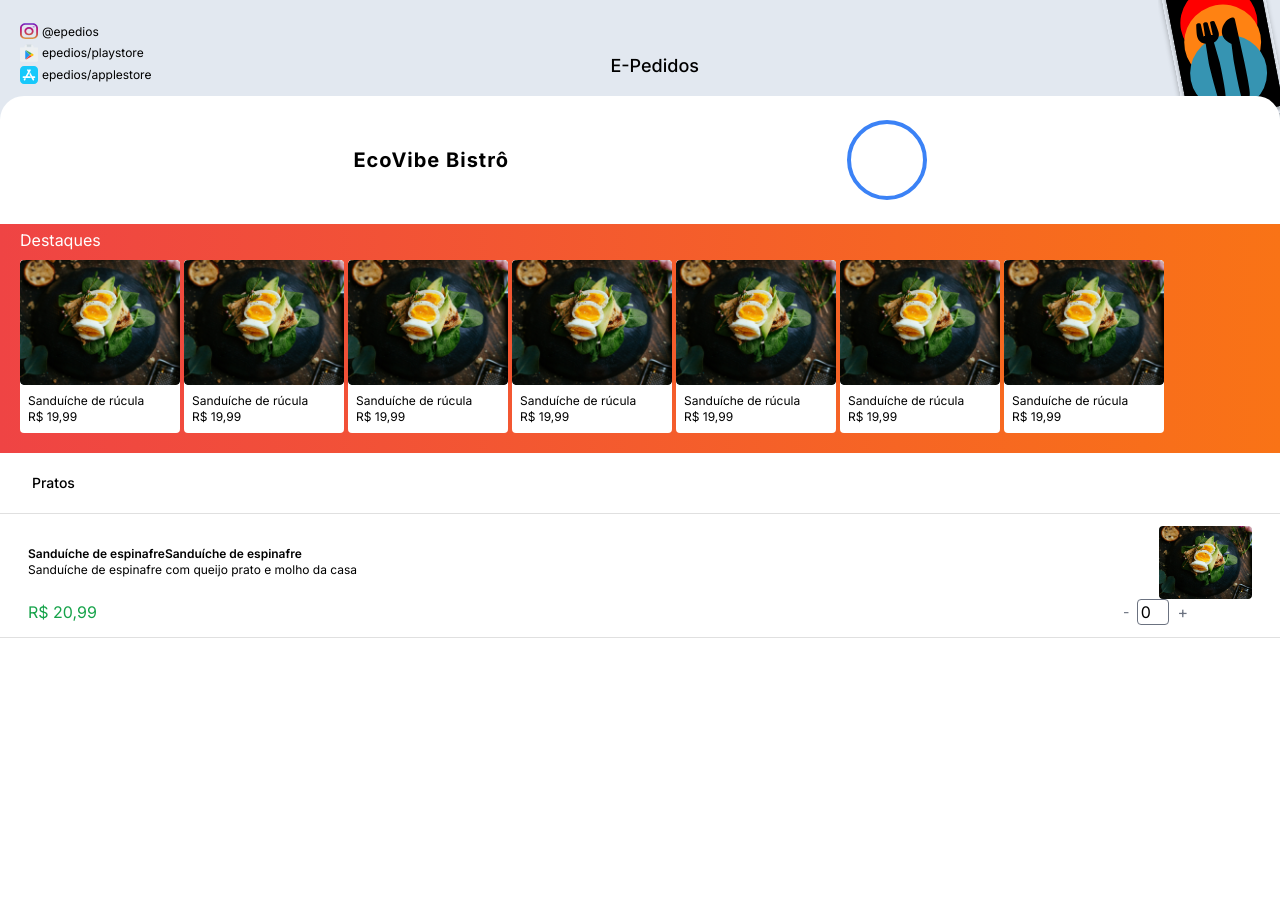
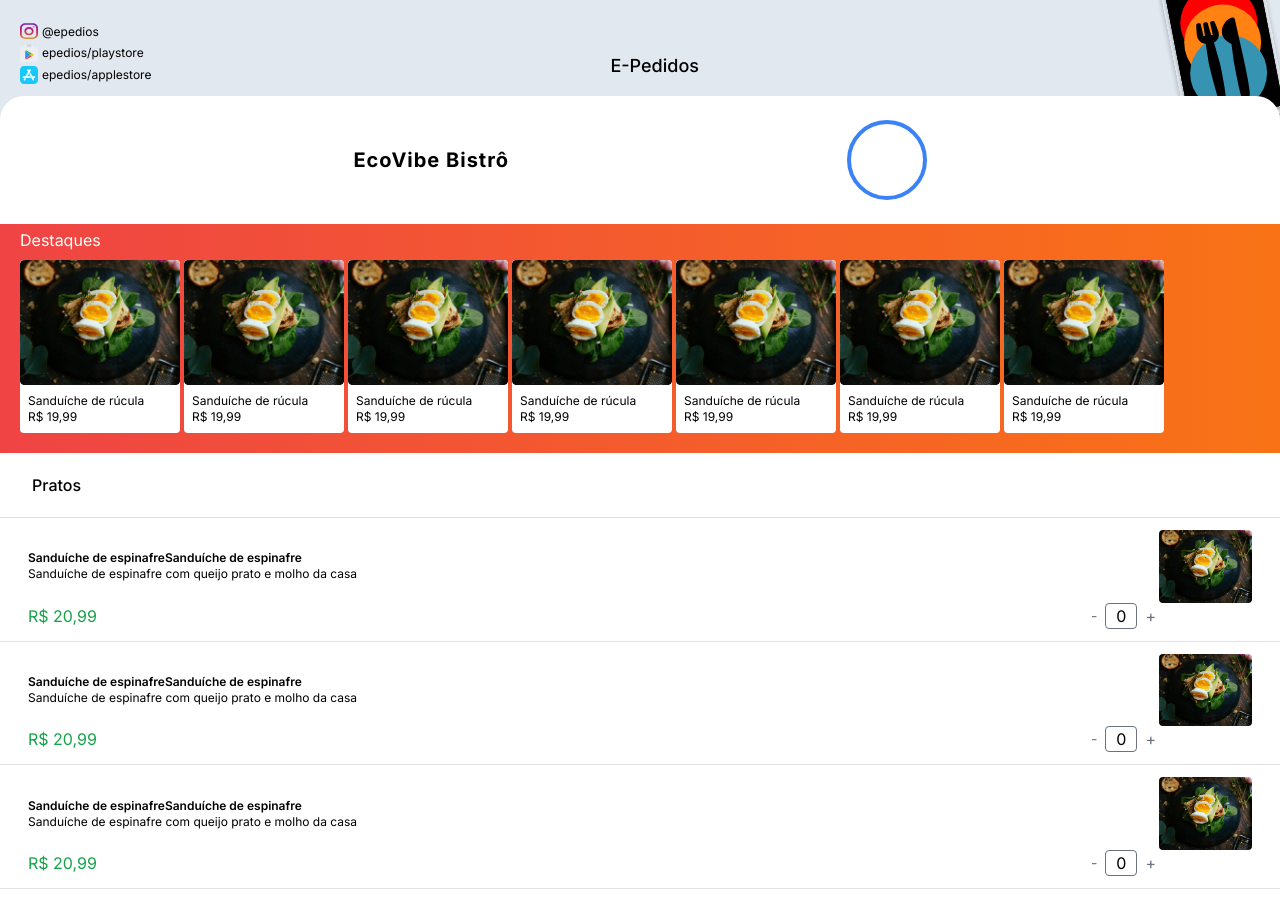
Before and after one commit to Reactweb23/e_pedidos_carapio, a Next.js app: page / in a window 1280 px wide. Shown: the top 899 px of the page. Built offline with nearby package versions, Linux system fonts and the light colour scheme.

Commit message:
refactor: refactored carlist an created component menu

```diff
--- a/src/app/page.tsx
+++ b/src/app/page.tsx
@@ -1,6 +1,7 @@
 import { CardList } from "@/components/Card/CardList";
 import { Emphasis } from "@/components/Emphasis";
 import { Information } from "@/components/Information";
+import { Menu } from "@/components/Menu";
 
 export default function Home() {
   return (
@@ -11,12 +12,9 @@ export default function Home() {
           <Emphasis />
         </section>
         <section id="menu" className="bg-white h-screen w-full">
-          <div className="custom-border pl-8 p-5">
-            <h1 className="text-sm font-medium">
-              Pratos
-            </h1>
-          </div>
-          <CardList />
+          <Menu title="Pratos"/>
+          <Menu title="Sobremesas"/>
+          <Menu title="Lanches"/>
         </section>
       </main>
     </>
--- a/src/components/Card/CardList/index.tsx
+++ b/src/components/Card/CardList/index.tsx
@@ -28,17 +28,15 @@ export const CardList = () => {
                 <span className="text-green-600">
                     R$ 20,99
                 </span>
-                <div className="flex gap-2 mr-16">
+                <div className="flex gap-2 mr-16 pr-8">
                     <button
                         className="text-gray-500 text-sm"
                     >
                         -
                     </button>
-                    <input
-                        type='number'
-                        value={0}
-                        className="w-8 border border-gray-500 rounded text-center"
-                    />
+                    <div className="w-8 border border-gray-500 rounded text-center">
+                        0
+                    </div>
                     <button
                         className="text-gray-500"
                     >
--- /dev/null
+++ b/src/components/Menu/index.tsx
@@ -0,0 +1,20 @@
+import { IMenu } from "@/types"
+import { CardList } from "../Card/CardList"
+
+export const Menu = ({title}: IMenu) => {
+    return (
+        <>
+            <div className="custom-border pl-8 p-5 bg-white">
+                <h1 className="text-base font-medium">
+                    {title}
+                </h1>
+            </div>
+            <div>
+                <CardList />
+                <CardList />
+                <CardList />
+                <CardList />
+            </div>
+        </>
+    )
+}
--- /dev/null
+++ b/src/types/index.tsx
@@ -0,0 +1,10 @@
+export interface ICard {
+    title: string
+    description: string
+    price: string | number
+    img: string
+}
+
+export interface IMenu {
+    title: string
+}
```
